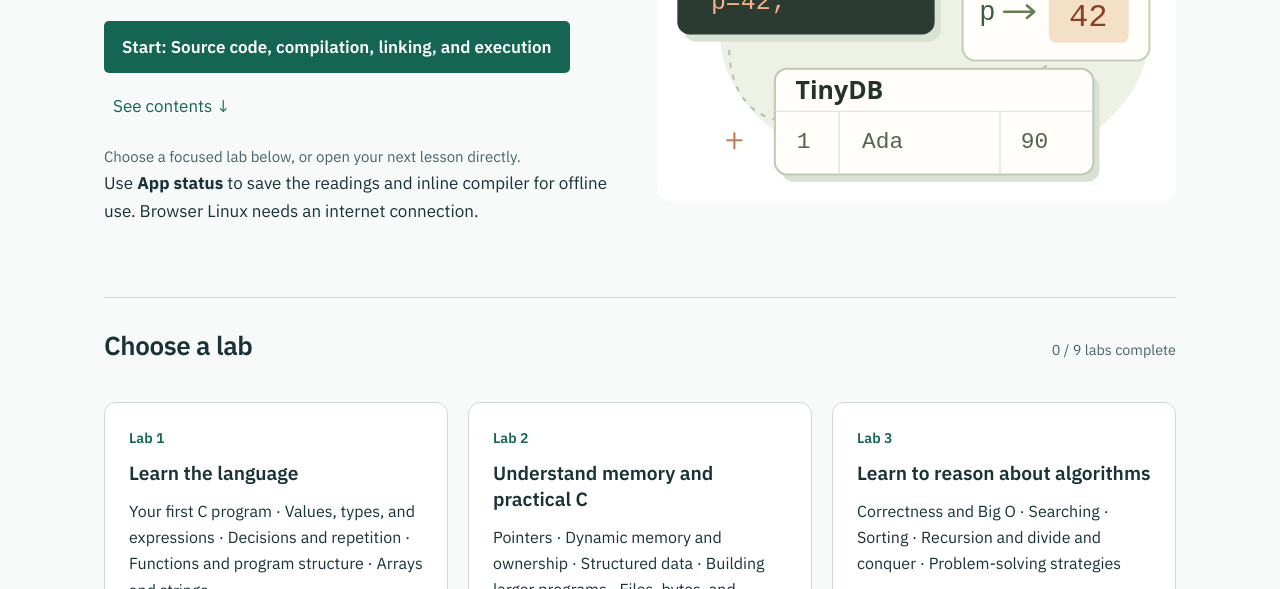
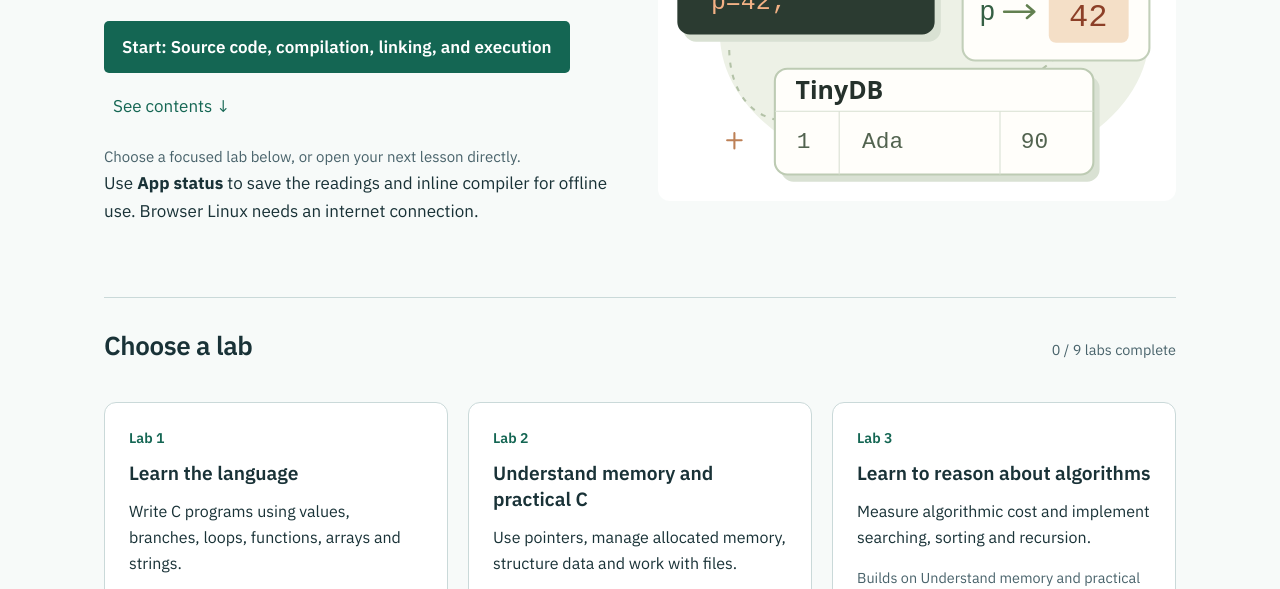
Before and after one commit to snowch/c-foundry, a website: page dist/index.html in a window 1280 px wide. Shown: the part 355-944 px from the top of the page. Drawn offline with Linux system fonts and the light colour scheme.

Commit message:
Polish C lab summaries and retain saved exercise resume

```diff
--- a/dist/course-presentation.js
+++ b/dist/course-presentation.js
@@ -3,15 +3,16 @@
  const $=id=>document.getElementById(id),escape=text=>String(text).replace(/[&<>"']/g,c=>({'&':'&amp;','<':'&lt;','>':'&gt;','"':'&quot;',"'":'&#39;'}[c]));
  const button=$('course-menu-button'),row=document.createElement('section');row.className='course-navigation';row.innerHTML='<div class="course-location"><span id="course-control-slot"></span><span id="course-row-progress"></span><nav id="course-breadcrumbs" aria-label="Breadcrumb"></nav></div><div id="course-contents" hidden></div>';document.querySelector('main').before(row);$('course-control-slot').append(button);button.innerHTML='Course lessons '+materialSymbol('expand_more');button.setAttribute('aria-controls','course-contents');
  const star=document.querySelector('.github-star');star.textContent='Source';document.querySelector('.copyright-notice').append(star);const brand=document.querySelector('.brand');brand.lastElementChild.textContent='C Foundry';brand.lastElementChild.insertAdjacentHTML('beforeend','<small>C17 programming</small>');
- const labGroups=COURSE.parts.map((name,i)=>({id:String(i+1),number:i+1,title:name,href:'#/lab/'+(i+1),summary:COURSE.chapters.filter(c=>c.part===i).map(c=>c.title).join(' · '),requirement:i?'Builds on '+COURSE.parts[i-1]+'.':'No previous programming experience required.',lessons:COURSE.chapters.filter(c=>c.part===i&&c.status==='ready').flatMap(c=>c.topics.map(t=>({id:c.id+'/'+t.id,title:t.title,href:'#/chapter/'+c.id+'/'+t.id})))}));
+ const labGroups=COURSE.parts.map((name,i)=>({id:String(i+1),number:i+1,title:name,href:'#/lab/'+(i+1),summary:['Write C programs using values, branches, loops, functions, arrays and strings.','Use pointers, manage allocated memory, structure data and work with files.','Measure algorithmic cost and implement searching, sorting and recursion.','Build lists, queues, hash tables, trees, heaps and graphs.','Define tables, parse commands, execute queries and save records.','Organise pages and indexes, plan queries and test recovery.','Make C programs and stored formats portable across compilers and platforms.','Coordinate threads with locks, condition variables and atomic operations.','Manage multiple clients, isolation, snapshots, queries and storage maintenance.'][i],requirement:i?'Builds on '+COURSE.parts[i-1]+'.':'No previous programming experience required.',lessons:COURSE.chapters.filter(c=>c.part===i&&c.status==='ready').flatMap(c=>c.topics.map(t=>({id:c.id+'/'+t.id,title:t.title,href:'#/chapter/'+c.id+'/'+t.id})))}));
  const done=id=>lessonCompletion.isDone(id);let savedLast;const last=()=>{try{return localStorage.getItem('c-foundry:hub:last-lesson')||savedLast}catch{return savedLast}};
  function remember(id){savedLast=id;try{localStorage.setItem('c-foundry:hub:last-lesson',id)}catch{}}
+ const initialResume=$('course-start-link').getAttribute('href'),initialContinue=$('course-start-link').textContent.includes('Continue');
  const cover=$('curriculum-view').querySelector('.course-cover'),choices=$('curriculum-view').querySelector('.course-outline'),art=cover.querySelector('figure');choices.innerHTML='<div class="hub-heading"><h2 id="course-outline-title" tabindex="-1">Choose a lab</h2><p id="hub-count"></p></div><div class="foundry-lab-grid" id="course-cards"></div>';
  const labPage=document.createElement('section');labPage.id='foundry-lab-page';$('curriculum-view').append(labPage);art.classList.add('hub-art');
  function arrange(){if(matchMedia('(max-width:900px)').matches)choices.after(art);else cover.append(art);}matchMedia('(max-width:900px)').addEventListener('change',arrange);arrange();
  function hub(){const {parts}=route(),group=parts[0]==='lab'?labGroups.find(g=>g.id===parts[1]):null,isHub=parts[0]==='course';cover.hidden=!isHub;choices.hidden=!isHub;art.hidden=!isHub;labPage.hidden=!group;
   if(group){labPage.innerHTML=foundryHub.overview(group,done,last(),'#/course');document.title=group.title+' · C Foundry';}
-  if(isHub){$('course-cards').className='foundry-lab-grid';$('course-cards').innerHTML=foundryHub.cards(labGroups,done);$('hub-count').textContent=labGroups.filter(g=>g.lessons.every(l=>done(l.id))).length+' / '+labGroups.length+' labs complete';const target=foundryHub.destination(labGroups.flatMap(g=>g.lessons),done,last());$('course-start-link').href=target.lesson.href;$('course-start-link').textContent=target.label+': '+target.lesson.title;$('course-start-context').textContent='Choose a focused lab below, or open your next lesson directly.';document.title='C Foundry · Learn C';}
+  if(isHub){$('course-cards').className='foundry-lab-grid';$('course-cards').innerHTML=foundryHub.cards(labGroups,done);$('hub-count').textContent=labGroups.filter(g=>g.lessons.every(l=>done(l.id))).length+' / '+labGroups.length+' labs complete';const target=foundryHub.destination(labGroups.flatMap(g=>g.lessons),done,last());const legacy=!last()&&initialContinue&&initialResume?.startsWith('#/lesson/');$('course-start-link').href=legacy?initialResume:target.lesson.href;$('course-start-link').textContent=legacy?'Continue your saved exercise →':target.label+': '+target.lesson.title;$('course-start-context').textContent='Choose a focused lab below, or open your next lesson directly.';document.title='C Foundry · Learn C';}
  }
  window.refreshFoundryHub=hub;
  let selectedPart;
--- a/dist/index.html
+++ b/dist/index.html
@@ -1,5 +1,5 @@
 <!doctype html>
-<html lang="en"><head><meta charset="UTF-8"><meta name="viewport" content="width=device-width,initial-scale=1"><meta name="theme-color" content="#f7f6f2"><meta name="description" content="Learn C, explore algorithms, and build a tiny database. An interactive programming course that compiles and runs in your browser."><title>C Foundry — Learn by building</title><link rel="stylesheet" href="style.css"><link rel="stylesheet" href="course-style.css"><link rel="stylesheet" href="app-status.css"><link rel="stylesheet" href="runtime-recovery.css"><script>try{document.documentElement.dataset.theme=localStorage.getItem("c-foundry-theme")||(matchMedia("(prefers-color-scheme: dark)").matches?"dark":"light")}catch{}</script></head>
+<html lang="en"><head><link rel="icon" href="icon.svg" type="image/svg+xml"><meta charset="UTF-8"><meta name="viewport" content="width=device-width,initial-scale=1"><meta name="theme-color" content="#f7f6f2"><meta name="description" content="Learn C, explore algorithms, and build a tiny database. An interactive programming course that compiles and runs in your browser."><title>C Foundry — Learn by building</title><link rel="stylesheet" href="style.css"><link rel="stylesheet" href="course-style.css"><link rel="stylesheet" href="app-status.css"><link rel="stylesheet" href="runtime-recovery.css"><script>try{document.documentElement.dataset.theme=localStorage.getItem("c-foundry-theme")||(matchMedia("(prefers-color-scheme: dark)").matches?"dark":"light")}catch{}</script></head>
 <body>
 <header class="topbar"><a class="brand" href="#/course" aria-label="C Foundry home"><span class="brand-mark">C<span>_</span></span><span>C FOUNDRY</span></a><a class="github-star" href="https://github.com/snowch/c-foundry"><span aria-hidden="true">☆</span><span>Star<span class="github-star-destination"> on GitHub</span></span></a><button id="course-menu-button" class="course-menu-button" aria-controls="course-drawer" aria-expanded="false"><span>☰</span> Contents</button><nav class="site-nav" aria-label="Main navigation"><button id="code-runner-open" type="button" aria-haspopup="dialog">Code runner <span id="runner-summary">Stopped</span></button><!-- app-status-control --><button id="theme" type="button">Dark theme</button><a class="nav-link" href="#/workspace">C workspace</a><a class="nav-link" id="linux-nav" href="#/linux" aria-label="Browser Linux terminal">Linux</a><button class="nav-link" data-view="curriculum">Course map</button></nav></header>
 <div class="app-shell">
```
Also changed, not shown: dist/linux/index.html (+1 -1 lines), dist/icon.svg (added).
